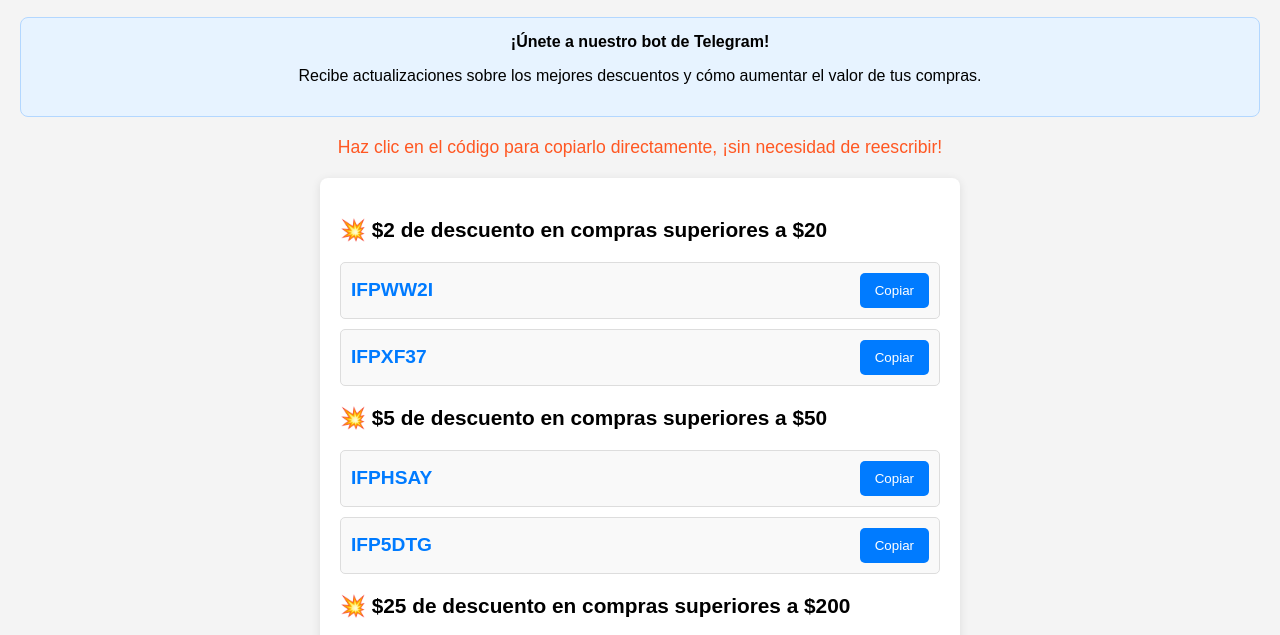
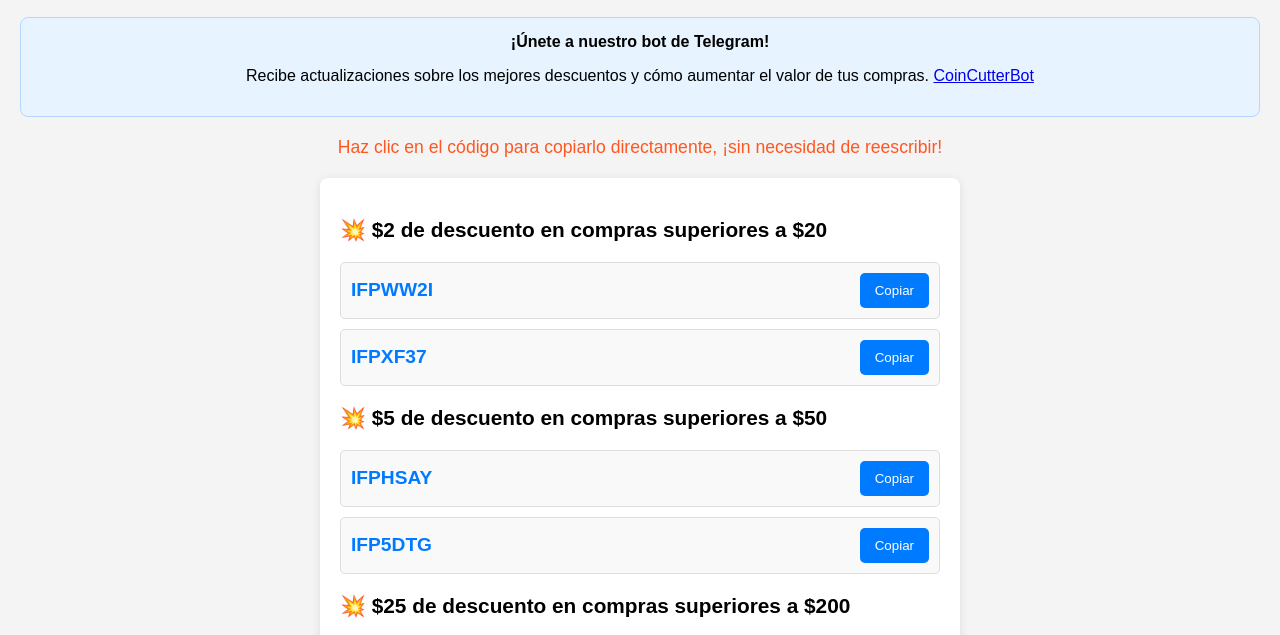
Before and after one commit to Aliexpress-Genius/DiscountWizard, a plain HTML site: page index.html in a window 1280 px wide. Shown: the part 136-771 px from the top of the page. Drawn offline with Linux system fonts and the light colour scheme.

Commit message:
Update index.html

```diff
--- a/index.html
+++ b/index.html
@@ -106,7 +106,7 @@
 
     <div class="telegram-info">
         <strong>¡Únete a nuestro bot de Telegram!</strong><br>
-        <p>Recibe actualizaciones sobre los mejores descuentos y cómo aumentar el valor de tus compras.</p>
+        <p>Recibe actualizaciones sobre los mejores descuentos y cómo aumentar el valor de tus compras. <a href="https://t.me/CoinCutterBot" target="_blank">CoinCutterBot</a></p>
     </div>
 
     <div class="note">Haz clic en el código para copiarlo directamente, ¡sin necesidad de reescribir!</div>
@@ -251,7 +251,6 @@
     </div>
 
     <div class="note">🔗 Únete a nuestro canal de Telegram para más ofertas exclusivas: <a href="https://t.me/AliOfertasES" target="_blank">AliOfertasES</a></div>
-    <div class="note">🤖 Empowering Users to Save Big on AliExpress! <a href="https://t.me/CoinCutterBot" target="_blank">CoinCutterBot</a></div>
 
     <script>
         function copyToClipboard(code, element) {
```
